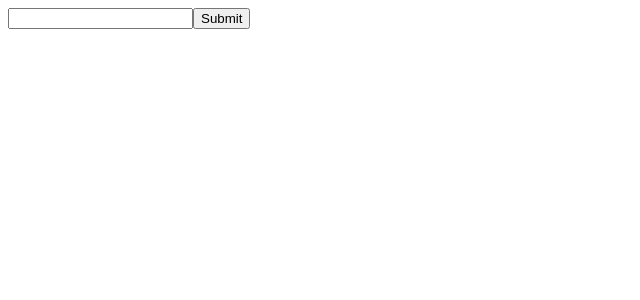
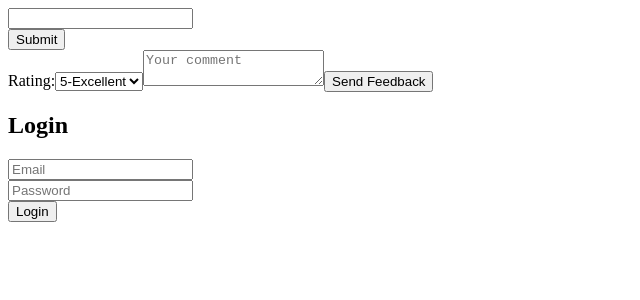
Before and after one commit to TaherehFaraji/React-notes3, a React (Vite) app: page / in a window 1280 px wide. Shown: the top 300 px of the page, without its empty margins (0-640 px from the left). Built offline with nearby package versions, Linux system fonts and the light colour scheme.

Commit message:
useFormStatus

```diff
--- a/src/App.jsx
+++ b/src/App.jsx
@@ -12,6 +12,8 @@ import LoginForm from "./LoginForm"
 import SubscribeForm from "./SubscribeForm"
 import ContactForm from "./ContactForm"
 import Form from "./Form"
+import FeedbackForm from "./FeedbackForm"
+import LoginForm2 from "./LoginForm2"
 
 function App() {
   // const items = [
@@ -25,6 +27,8 @@ function App() {
   return (
     <>
     <Form />
+    <FeedbackForm />
+    <LoginForm2 />
       {/* <LoginForm /> */}
       {/* <SubscribeForm /> */}
       {/* <ContactForm /> */}
--- /dev/null
+++ b/src/FeedbackForm.jsx
@@ -0,0 +1,31 @@
+import { useFormStatus } from "react-dom";
+
+function FeedbackButtton() {
+    const { pending } = useFormStatus()
+    return <button disabled={pending}>{pending ? 'Sending...' : 'Send Feedback'}</button>
+}
+
+function FeedbackForm() {
+    const sendFeedback = async (formData) => {
+        await new Promise(r => setTimeout(r, 2000))
+        console.log('Rating:', formData.get('rating'), 'Comment:', formData.get('comment'))
+        alert('Tank you!')
+    }
+
+    return (
+        <form action={sendFeedback}>
+            <label>
+                Rating:
+                <select name="rating" defaultValue="5">
+                    <option value="5">5-Excellent</option>
+                    <option value="4">4-Good</option>
+                    <option value="3">3-Average</option>
+                </select>
+            </label>
+            <textarea name="comment" placeholder="Your comment" />
+            <FeedbackButtton />
+        </form>
+    )
+}
+
+export default FeedbackForm
--- a/src/Form.jsx
+++ b/src/Form.jsx
@@ -1,12 +1,15 @@
 import { useFormStatus } from "react-dom";
 
 function SubmitButton() {
-    const { pending } = useFormStatus()
+    const { pending, data } = useFormStatus()
 
     return (
-        <button type="submit" disabled={pending}>
-            {pending ? 'Submitting...' : 'Submit'}
-        </button>
+        <div>
+            <button type="submit" disabled={pending}>
+                {pending ? 'Submitting...' : 'Submit'}
+            </button>
+            {pending && data && <p>Saving: {data.get('username')}</p>}
+        </div>
     )
 }
 
@@ -16,7 +19,7 @@ function Form() {
         alert('Done!')
     }
 
-    return(
+    return (
         <form action={slowAction}>
             <input type="text" name="username" required />
             <SubmitButton />
--- /dev/null
+++ b/src/LoginForm2.jsx
@@ -0,0 +1,50 @@
+import { useActionState } from 'react'
+
+// The action function – simulates server-side validation
+const loginAction = async (prevState, formData) => {
+  const email = formData.get('email')
+  const password = formData.get('password')
+
+  // Basic client-side validation
+  const errors = {}
+  if (!email) errors.email = 'Email is required'
+  if (!password) errors.password = 'Password is required'
+
+  if (Object.keys(errors).length > 0) {
+    return { ...prevState, errors, success: null }
+  }
+
+  // Simulate API call
+  await new Promise(r => setTimeout(r, 2000))
+  // Simulate server rejection
+  if (email !== 'user@test.com' || password !== '123456') { // !(email === 'user@test.com' && password === '123456') pvq ===  ~(~p^~q)
+    return { ...prevState, errors: { server: 'Invalid email or password' }, success: null }
+  }
+
+  // Success
+  return { ...prevState, errors: {}, success: `Welcome, ${email}!` }
+}
+
+const initialState = { errors: {}, success: null }
+
+function LoginForm2() {
+  const [state, formAction, isPending] = useActionState(loginAction, initialState)
+
+  return (
+    <form action={formAction} style={{ maxWidth: 300 }}>
+      <h2>Login</h2>
+      {state.success && <p style={{ color: 'green' }}>{state.success}</p>}
+      <div>
+        <input name="email" placeholder="Email" disabled={isPending} />
+        {state.errors.email && <p style={{ color: 'red' }}>{state.errors.email}</p>}
+      </div>
+      <div>
+        <input name="password" type="password" placeholder="Password" disabled={isPending} />
+        {state.errors.password && <p style={{ color: 'red' }}>{state.errors.password}</p>}
+      </div>
+      {state.errors.server && <p style={{ color: 'red' }}>{state.errors.server}</p>}
+      <button type="submit" disabled={isPending}>{isPending ? 'Logging in...' : 'Login'}</button>
+    </form>
+  )
+}
+export default LoginForm2
```
